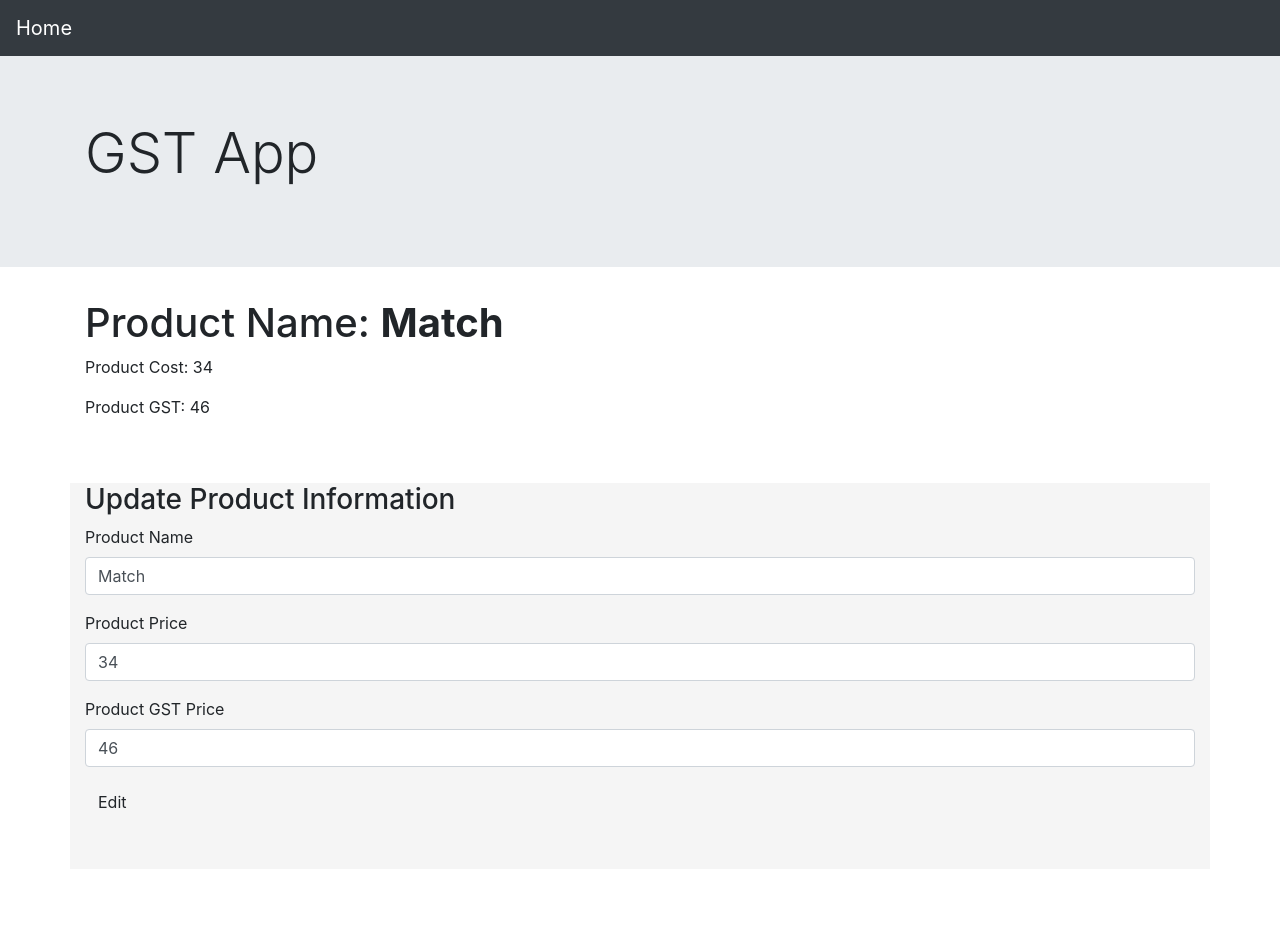
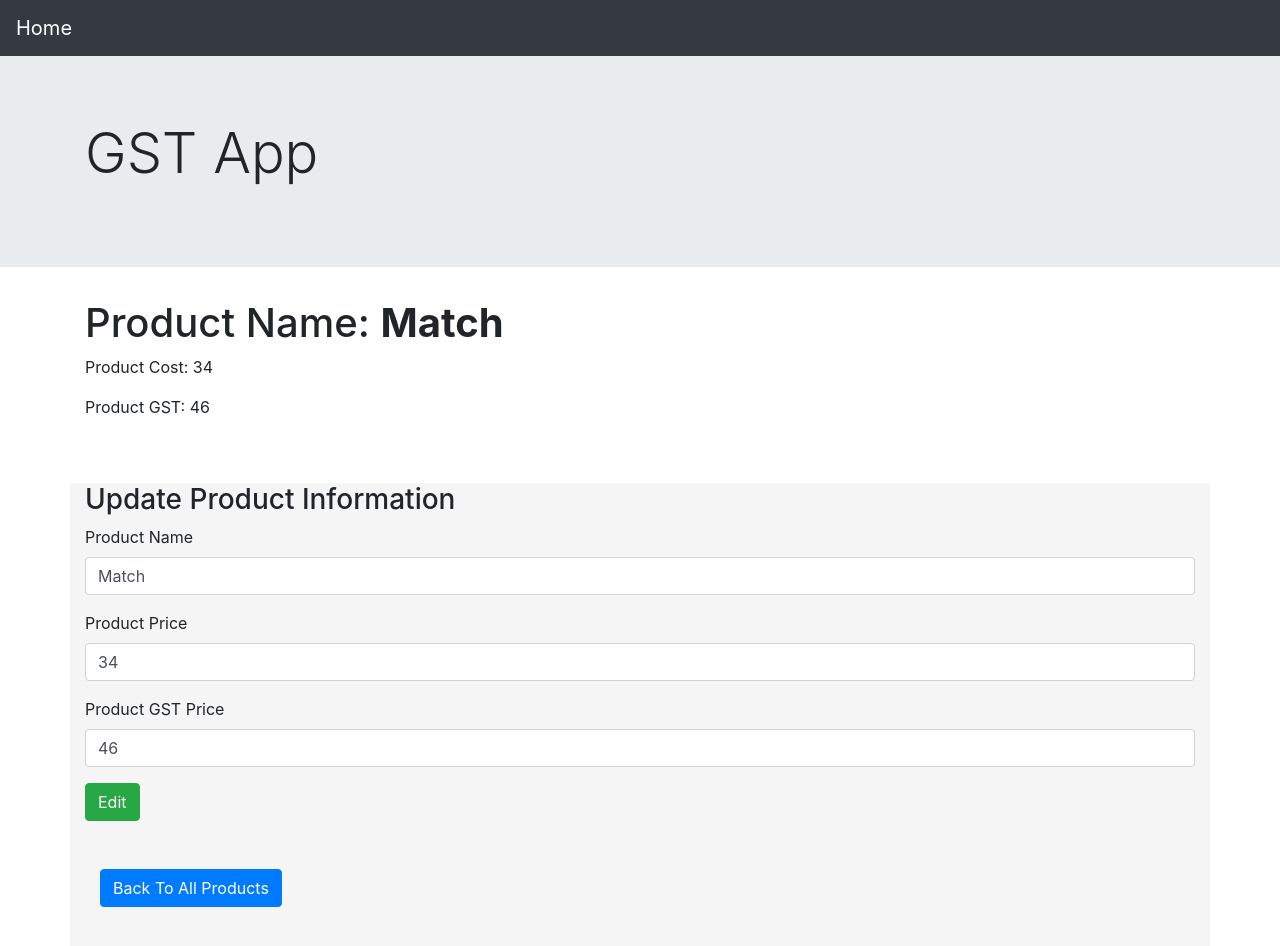
Before and after one commit to anuragkothare/GST-Billing-Application, an Angular app: page /product/1 in a window 1280 px wide. Shown: the top 946 px of the page. Before the commit the page ends 869 px from the top, so only its background shows below. Built offline with nearby package versions, Linux system fonts and the light colour scheme.

Commit message:
Added back to product button

```diff
--- a/src/app/add-product/add-product.component.html
+++ b/src/app/add-product/add-product.component.html
@@ -22,6 +22,13 @@
 
     <button (click)="addNewProduct(productCode.value, productName.value,productPrice.value,productGST.value)" type="button" class="btn btn-primary">Add Product</button>
      <br>
+     <br>
+     <!-- Back button -->
+    <div class=" container  col-lg-12 col-md-6 button">
+      <p>
+          <button  type="button" class="btn btn-secondary " (click)="goToProducts()">Back To All Products</button>
+      </p>
+    </div>
   </form>
   <br>
 </div>
--- a/src/app/add-product/add-product.component.ts
+++ b/src/app/add-product/add-product.component.ts
@@ -29,4 +29,8 @@ export class AddProductComponent implements OnInit {
     this.ProductService.addProduct(product)
     console.log(product)
   }
+
+  goToProducts() {
+    this.router.navigate(['/products']);
+  }
 }
--- a/src/app/product-detail/product-detail.component.html
+++ b/src/app/product-detail/product-detail.component.html
@@ -25,8 +25,16 @@
       <label>Product GST Price</label>
       <input #productGST class="form-control"  placeholder="GST Price" [(value)]="currentProduct.product_gst">
     </div>
-    <button class="btn" type="button" (click)="editProductInfo(productName.value,productPrice.value,productGST.value)" >Edit</button>
+    <button class="btn btn-success" type="button" (click)="editProductInfo(productName.value,productPrice.value,productGST.value)" >Edit</button>
   </form>
   <br>
   <br>
+  <!-- Back button -->
+  <div class=" container  col-lg-12 col-md-6 button">
+    <p>
+        <button  type="button" class="btn btn-primary " (click)="goToProducts()">Back To All Products</button>
+      </p>
 </div>
+<br>
+<br>
+</div>
--- a/src/app/product-detail/product-detail.component.ts
+++ b/src/app/product-detail/product-detail.component.ts
@@ -41,4 +41,8 @@ export class ProductDetailComponent implements OnInit {
     this.ProductService.updateProduct(this.currentProduct)
 
   }
+
+  goToProducts() {
+    this.router.navigate(['/products']);
+  }
 }
--- a/src/index.html
+++ b/src/index.html
@@ -10,7 +10,7 @@
 </head>
 <body>
     <nav class="navbar navbar-expand-lg navbar-dark bg-dark sticky-top">
-        <a class="navbar-brand" href="/GST-Billing-Application/products">Home</a>
+        <a class="navbar-brand" href="/">Home</a>
         <button class="navbar-toggler" type="button" data-toggle="collapse" data-target="#navbarNav" aria-controls="navbarNav" aria-expanded="false" aria-label="Toggle navigation">
           <span class="navbar-toggler-icon"></span>
         </button>
```
Also changed, not shown: 1 other file (tests, documents, lock files or other folders).
